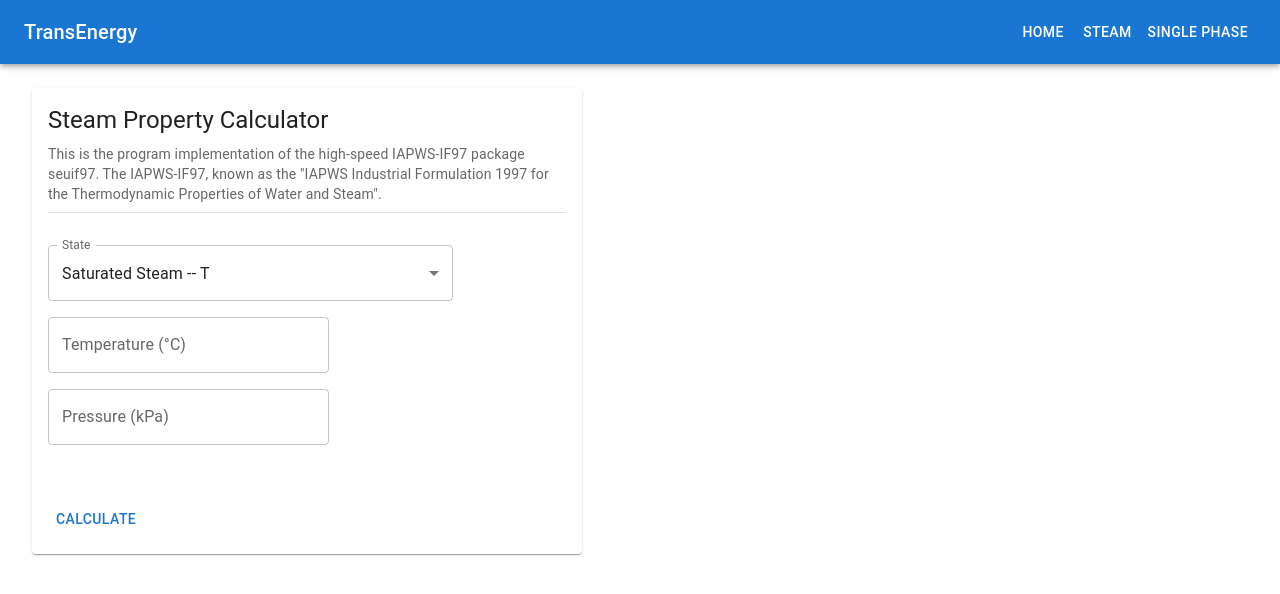
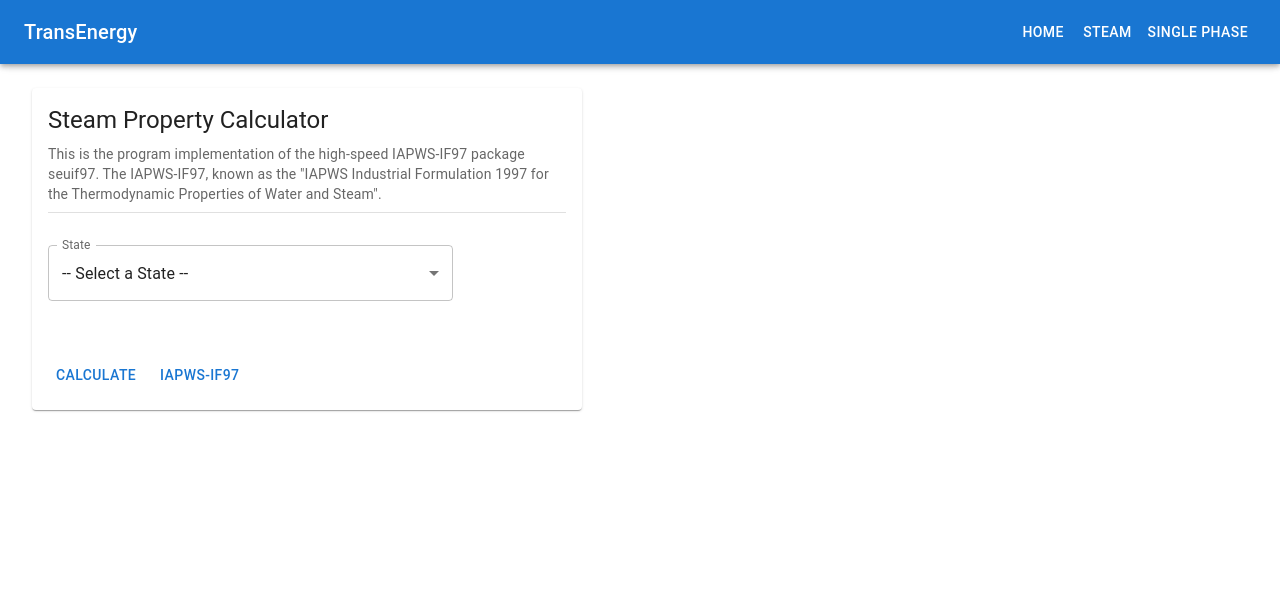
Before and after one commit to chiuwenyu/TransE-App, a React (Vite) app: page / in a window 1280 px wide. Shown: the top 594 px of the page. Built offline with nearby package versions, Linux system fonts and the light colour scheme.

Commit message:
implement Steam page components under control

```diff
--- a/src/Components/Steam.tsx
+++ b/src/Components/Steam.tsx
@@ -12,9 +12,15 @@ import {
   Select,
   MenuItem,
   FormControl,
+  Menu,
 } from "@mui/material";
+import { useState } from "react";
 
 export const Steam = () => {
+  const [temp, setTemp] = useState("0");
+  const [pres, setPres] = useState("0");
+  const [steamState, setSteamState] = useState(0);
+
   return (
     <Grid
       container
@@ -57,33 +63,44 @@ export const Steam = () => {
                 <Select
                   labelId="state-label"
                   id="state-select"
-                  value={10}
+                  value={steamState}
                   label="State"
-                  onChange={() => {
-                    console.log("channged");
+                  onChange={(e) => {
+                    console.log(e.target.value);
+                    setSteamState(e.target.value as number);
                   }}
                   sx={{ width: "45ch" }}
                 >
+                  <MenuItem value={0}>-- Select a State --</MenuItem>
                   <MenuItem value={10}>Saturated Steam -- T</MenuItem>
                   <MenuItem value={20}>Saturated Steam -- P</MenuItem>
                   <MenuItem value={30}>Superheated steam</MenuItem>
                   <MenuItem value={40}>Water</MenuItem>
                 </Select>
               </FormControl>
+              {steamState === 20 || steamState === 0 ? undefined : (
                 <TextField
                   id="outlined-basic"
                   label="Temperature (°C)"
                   variant="outlined"
+                  value={temp}
+                  onChange={(e) => setTemp(e.target.value)}
                 />
+              )}
+              {steamState === 10 || steamState === 0 ? undefined : (
                 <TextField
                   id="outlined-basic"
                   label="Pressure (kPa)"
                   variant="outlined"
+                  value={pres}
+                  onChange={(e) => setPres(e.target.value)}
                 />
+              )}
             </Box>
           </CardContent>
           <CardActions sx={{ ml: 1, mt: 4, mb: 1 }}>
             <Button size="medium">Calculate</Button>
+            <Button size="medium">IAPWS-IF97</Button>
           </CardActions>
         </Card>
       </Grid>
```
Lines whose indentation alone changed are shown as unchanged.
